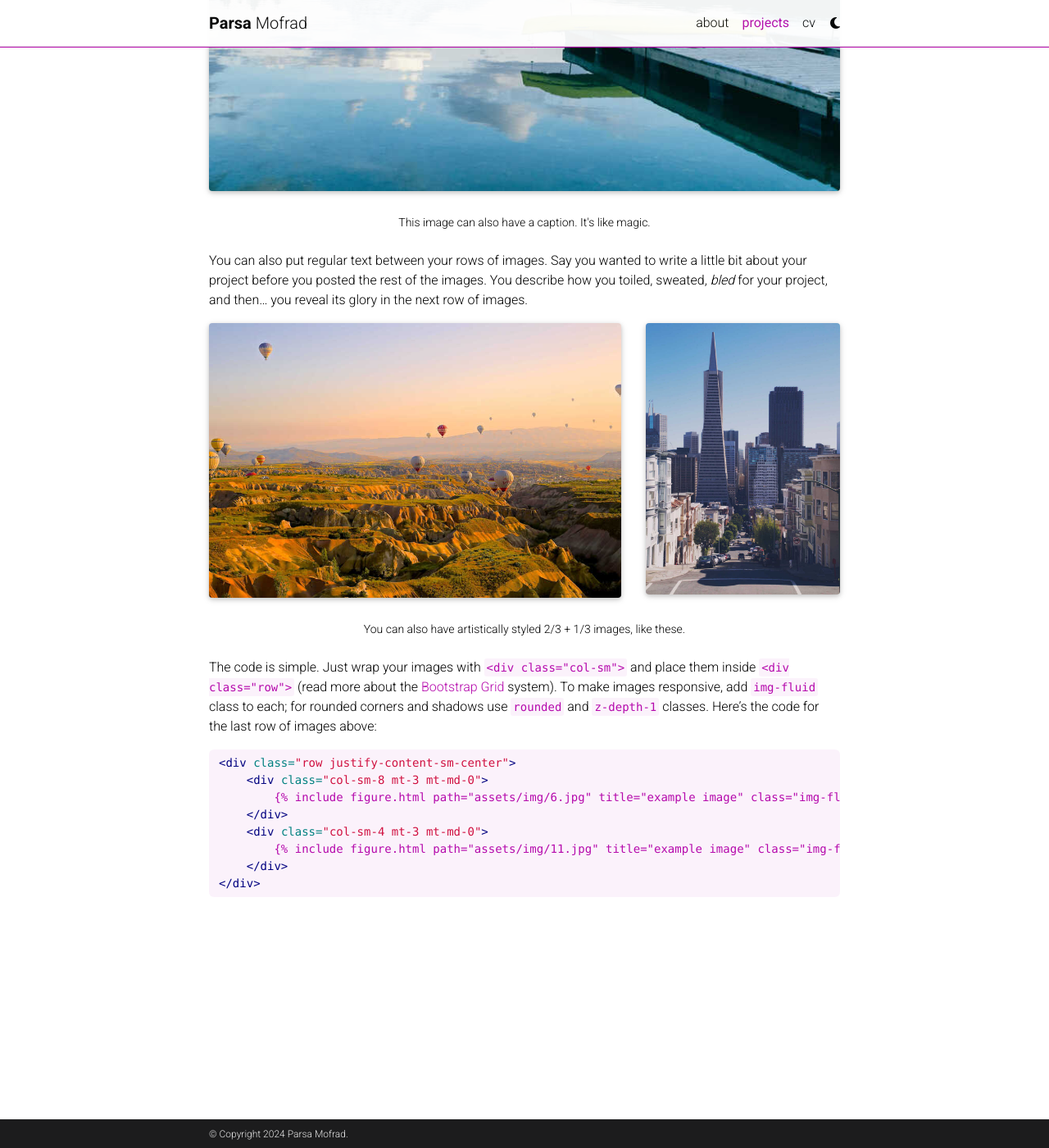
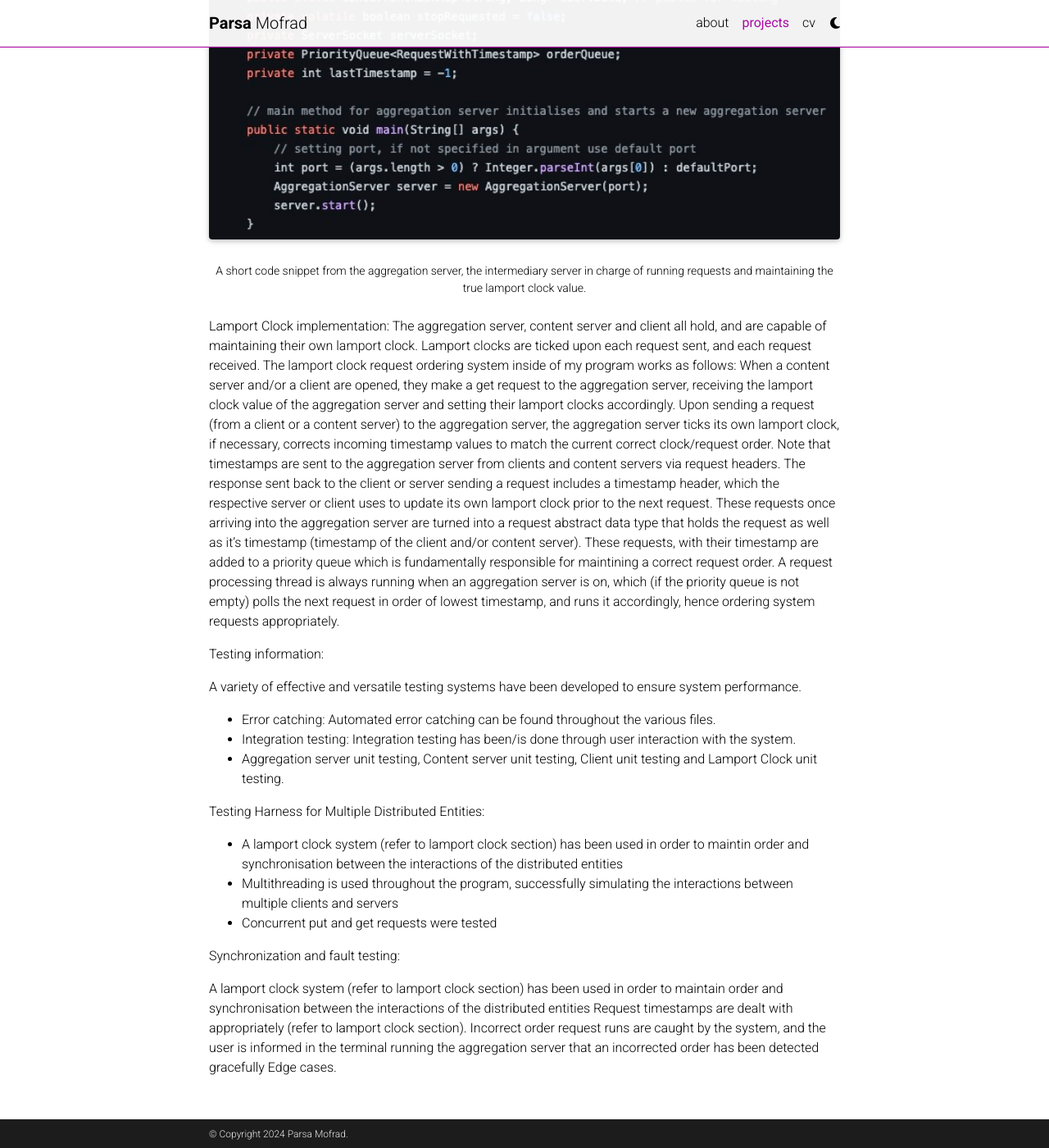
Before and after one commit to pmof13323/pmof13323.github.io, a Jekyll site: the page built from _projects/6_project.md, in a window 1280 px wide and 1400 px high, scrolled down 1004 px. Shown: the whole window at 82% size. Built offline with Jekyll 4.4.1, drawn with Linux system fonts in a browser that asks for light colours; full-size pictures stand in for the smaller copies a plugin makes; comment, search, counter and statistics services are not loaded; a style sheet for code colours, icons or effects is not loaded; some of the changed text lies outside the part shown.

Commit message:
new project update

````diff
--- a/_projects/6_project.md
+++ b/_projects/6_project.md
@@ -1,80 +1,61 @@
 ---
 layout: page
-title: project 6
-description: a project with no image
-img:
-importance: 4
-category:
+title: Weather Data Distributed System
+description: client/server system
+img: assets/img/yaba.jpg
+importance: 1
+category: engineering
 ---
 
-Every project has a beautiful feature showcase page.
-It's easy to include images in a flexible 3-column grid format.
-Make your photos 1/3, 2/3, or full width.
+In this project, which has been my first introduction into Distributed Systems, I created a distributed weather data system to gain an understanding of what is required to build a client/server system, and to build a system that aggregates and distributes weather data in JSON format using a RESTful API. This project was also my first venture with java, where I learned about and implemented sockets and multi-threaded systems.
 
-To give your project a background in the portfolio page, just add the img tag to the front matter like so:
+Here is a short summary of implemented functionalities:
+- Text sending
+- client, server and content server processes start up and communicate
+- PUT operation works for one content server
+- GET operation works for many read clients
+- Aggregation server expunging expired data after 30 seconds
+- Retry on errors (server not available etc)
+- Lamport clocks are implemented
+- Critical error codes are implemented
+- Content servers are replicated and fault tolerant
 
-    ---
-    layout: page
-    title: project
-    description: a project with a background image
-    img: /assets/img/12.jpg
-    ---
+Failure management has been applied in many parts of the program, here are (just a few of the many) measures taken as a starting point:
+- if incorrect id is inputted in a client it is handled safely and user is asked again in correct form
+- if server is not available client and content servers retry
+- if there is no data correct error codes are sent to relevant components indicating the issue safely
+- if data storage files (between all components) are not found, the system creates them
+- if user does not specify ID and the specific headers designed (to maintain lamport clocks) are not sent, default parameters are used such that they still receive correct data (browser connections for example) hence implementing a successful RESTful API
+- in case of system failure, data is stored in an intermediate text file so data is not lost
 
 <div class="row">
     <div class="col-sm mt-3 mt-md-0">
-        {% include figure.html path="assets/img/1.jpg" title="example image" class="img-fluid rounded z-depth-1" %}
-    </div>
-    <div class="col-sm mt-3 mt-md-0">
-        {% include figure.html path="assets/img/3.jpg" title="example image" class="img-fluid rounded z-depth-1" %}
-    </div>
-    <div class="col-sm mt-3 mt-md-0">
-        {% include figure.html path="assets/img/5.jpg" title="example image" class="img-fluid rounded z-depth-1" %}
+        {% include figure.html path="assets/img/yaba.jpg" title="example image" class="img-fluid rounded z-depth-1" %}
     </div>
 </div>
 <div class="caption">
-    Caption photos easily. On the left, a road goes through a tunnel. Middle, leaves artistically fall in a hipster photoshoot. Right, in another hipster photoshoot, a lumberjack grasps a handful of pine needles.
-</div>
-<div class="row">
-    <div class="col-sm mt-3 mt-md-0">
-        {% include figure.html path="assets/img/5.jpg" title="example image" class="img-fluid rounded z-depth-1" %}
-    </div>
-</div>
-<div class="caption">
-    This image can also have a caption. It's like magic.
+    A short code snippet from the aggregation server, the intermediary server in charge of running requests and maintaining the true lamport clock value.
 </div>
 
-You can also put regular text between your rows of images.
-Say you wanted to write a little bit about your project before you posted the rest of the images.
-You describe how you toiled, sweated, *bled* for your project, and then... you reveal its glory in the next row of images.
+Lamport Clock implementation:
+The aggregation server, content server and client all hold, and are capable of maintaining their own lamport clock. Lamport clocks are ticked upon each request sent, and each request received. The lamport clock request ordering system inside of my program works as follows:
+When a content server and/or a client are opened, they make a get request to the aggregation server, receiving the lamport clock value of the aggregation server and setting their lamport clocks accordingly. Upon sending a request (from a client or a content server) to the aggregation server, the aggregation server ticks its own lamport clock, if necessary, corrects incoming timestamp values to match the current correct clock/request order. Note that timestamps are sent to the aggregation server from clients and content servers via request headers. The response sent back to the client or server sending a request includes a timestamp header, which the respective server or client uses to update its own lamport clock prior to the next request. These requests once arriving into the aggregation server are turned into a request abstract data type that holds the request as well as it's timestamp (timestamp of the client and/or content server). These requests, with their timestamp are added to a priority queue which is fundamentally responsible for maintining a correct request order. A request processing thread is always running when an aggregation server is on, which (if the priority queue is not empty) polls the next request in order of lowest timestamp, and runs it accordingly, hence ordering system requests appropriately.
 
+Testing information:
 
-<div class="row justify-content-sm-center">
-    <div class="col-sm-8 mt-3 mt-md-0">
-        {% include figure.html path="assets/img/6.jpg" title="example image" class="img-fluid rounded z-depth-1" %}
-    </div>
-    <div class="col-sm-4 mt-3 mt-md-0">
-        {% include figure.html path="assets/img/11.jpg" title="example image" class="img-fluid rounded z-depth-1" %}
-    </div>
-</div>
-<div class="caption">
-    You can also have artistically styled 2/3 + 1/3 images, like these.
-</div>
+A variety of effective and versatile testing systems have been developed to ensure system performance.
+- Error catching: Automated error catching can be found throughout the various files.
+- Integration testing: Integration testing has been/is done through user interaction with the system.
+- Aggregation server unit testing, Content server unit testing, Client unit testing and Lamport Clock unit testing.
 
+Testing Harness for Multiple Distributed Entities:
 
-The code is simple.
-Just wrap your images with `<div class="col-sm">` and place them inside `<div class="row">` (read more about the <a href="https://getbootstrap.com/docs/4.4/layout/grid/">Bootstrap Grid</a> system).
-To make images responsive, add `img-fluid` class to each; for rounded corners and shadows use `rounded` and `z-depth-1` classes.
-Here's the code for the last row of images above:
+- A lamport clock system (refer to lamport clock section) has been used in order to maintin order and synchronisation between the interactions of the distributed entities
+- Multithreading is used throughout the program, successfully simulating the interactions between multiple clients and servers
+- Concurrent put and get requests were tested
 
-{% raw %}
-```html
-<div class="row justify-content-sm-center">
-    <div class="col-sm-8 mt-3 mt-md-0">
-        {% include figure.html path="assets/img/6.jpg" title="example image" class="img-fluid rounded z-depth-1" %}
-    </div>
-    <div class="col-sm-4 mt-3 mt-md-0">
-        {% include figure.html path="assets/img/11.jpg" title="example image" class="img-fluid rounded z-depth-1" %}
-    </div>
-</div>
-```
-{% endraw %}
+Synchronization and fault testing:
+
+A lamport clock system (refer to lamport clock section) has been used in order to maintain order and synchronisation between the interactions of the distributed entities
+Request timestamps are dealt with appropriately (refer to lamport clock section). Incorrect order request runs are caught by the system, and the user is informed in the terminal running the aggregation server that an incorrected order has been detected gracefully
+Edge cases.
````
Also changed, not shown: _projects/4_project.md (+1 -1 lines), assets/img/yaba.jpg (added).
